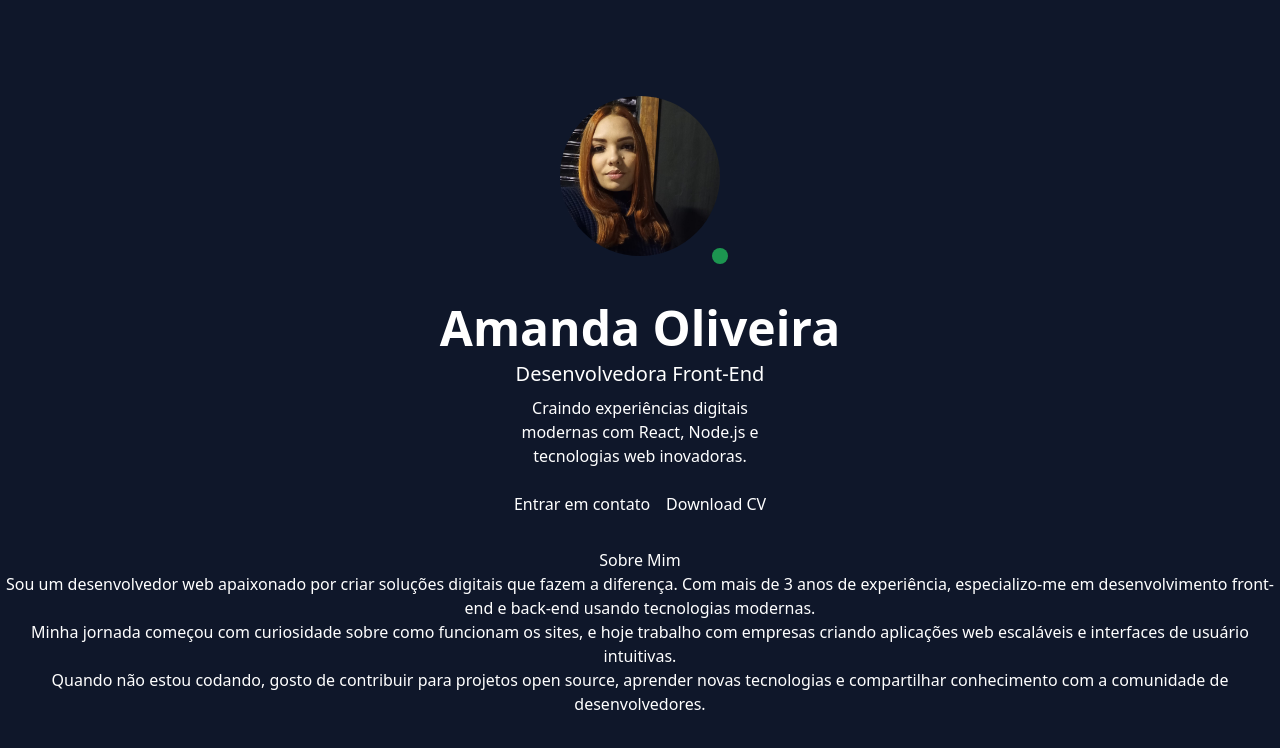
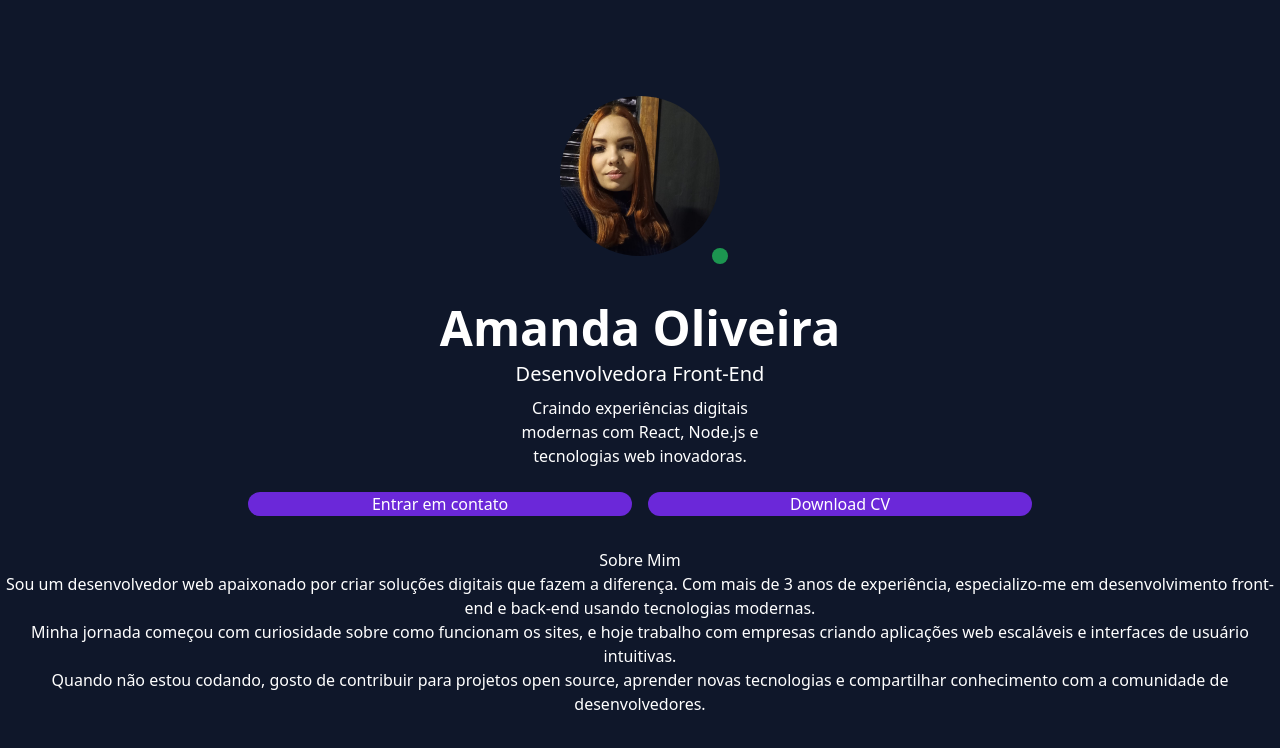
Before and after one commit to amandap10/portifolio, a React (Vite) app: page / in a window 1280 px wide. Shown: the top 748 px of the page. Built offline with nearby package versions, Linux system fonts and the light colour scheme.

Commit message:
feat: adding features

```diff
--- a/src/Components/Header.tsx
+++ b/src/Components/Header.tsx
@@ -33,10 +33,10 @@ function Header() {
 
         {/* Botões e Ação */}
         <div className='justify-center items-center flex flex-col sm:flex-row gap-4 mb-8 text-white'>
-          <button>
+          <button className='bg-[#6B28D9] rounded-xl w-96 h-6'>
             Entrar em contato
           </button>
-          <button>
+          <button className='bg-[#6B28D9] rounded-xl w-96 h-6'>
             Download CV
           </button>
         </div>
```
